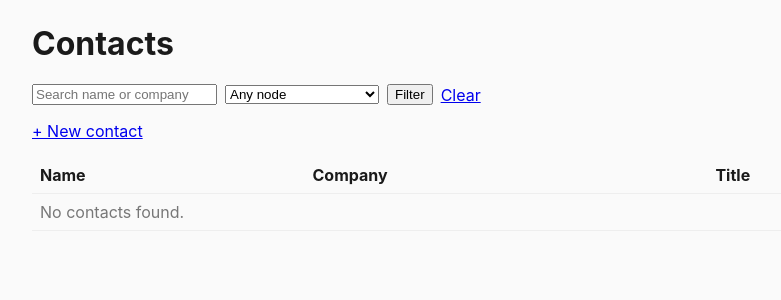
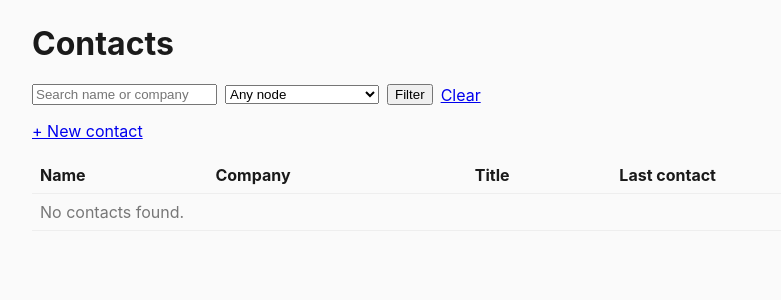
Before and after one commit to DaLu10363/ConTexts, a Flask app: page /contacts in a window 1280 px wide. Shown: the part 45-345 px from the top of the page, without its empty margins (158-939 px from the left). Run offline with Flask 3, Linux system fonts and the light colour scheme; data comes from the database, SQL or seed files in the repository; data that the repository does not hold is empty.

Commit message:
Factor company node scores into contact scoring; add a freshness heat badge
score_contact_nodes() now receives the linked company's node scores
and description as extra context, with an explicit instruction to
weigh them only if the contact's own work history confirms current
employment there - not a hardcoded formula, since the LLM already has
the dates needed to judge whether an affiliation is current or past.

Separately, a "heat" badge (Hot/Warm/Cooling/Cold) shows how recently
each contact was actually engaged with (most recent interaction, or
creation date if none), using a logarithmic decay so very old data
fades out gradually rather than hitting a cliff. It's purely visual -
shown on both the contact page and the contacts list alongside the
literal last-contact date - and never feeds back into any score.

Co-Authored-By: Claude Sonnet 5 <noreply@anthropic.com>

```diff
--- a/app.py
+++ b/app.py
@@ -1,4 +1,5 @@
 import json
+import math
 import os
 import sqlite3
 from datetime import date
@@ -14,6 +15,34 @@ DB_PATH = Path(os.environ.get("CONTEXTS_DB", DEFAULT_DB_PATH))
 
 app = Flask(__name__)
 app.add_template_filter(json.loads, name="from_json")
+
+
+def _freshness(last_contact_str):
+    """Logarithmic recency score from a date/datetime string - purely a
+    visual freshness indicator, never an input to node scoring math."""
+    if not last_contact_str:
+        return None
+    try:
+        last_date = date.fromisoformat(last_contact_str[:10])
+    except ValueError:
+        return None
+    days = max((date.today() - last_date).days, 0)
+    heat = 1 / (1 + math.log10(1 + days))
+    if days <= 14:
+        label, css_class = "Hot", "heat-hot"
+    elif days <= 90:
+        label, css_class = "Warm", "heat-warm"
+    elif days <= 365:
+        label, css_class = "Cooling", "heat-cooling"
+    else:
+        label, css_class = "Cold", "heat-cold"
+    return {
+        "date": last_date.isoformat(),
+        "days": days,
+        "heat": round(heat, 3),
+        "label": label,
+        "css_class": css_class,
+    }
 
 
 def ensure_schema(db):
@@ -145,7 +174,9 @@ def contacts_list():
     node_id = request.args.get("node_id", "").strip()
 
     query = (
-        "SELECT DISTINCT c.* FROM contacts c "
+        "SELECT DISTINCT c.*, "
+        "(SELECT MAX(occurred_at) FROM interactions WHERE contact_id = c.id) AS last_interaction "
+        "FROM contacts c "
         "LEFT JOIN contact_nodes cn ON cn.contact_id = c.id"
     )
     conditions = []
@@ -162,8 +193,16 @@ def contacts_list():
 
     contacts = db.execute(query, params).fetchall()
     nodes = db.execute("SELECT * FROM nodes ORDER BY name").fetchall()
+    freshness_by_contact = {
+        c["id"]: _freshness(c["last_interaction"] or c["created_at"]) for c in contacts
+    }
     return render_template(
-        "contacts_list.html", contacts=contacts, nodes=nodes, q=q, node_id=node_id
+        "contacts_list.html",
+        contacts=contacts,
+        nodes=nodes,
+        q=q,
+        node_id=node_id,
+        freshness_by_contact=freshness_by_contact,
     )
 
 
@@ -302,6 +341,7 @@ def _contact_detail_context(db, contact_id):
             "SELECT * FROM companies WHERE id = ?", (contact["company_id"],)
         ).fetchone()
     all_companies = db.execute("SELECT * FROM companies ORDER BY name").fetchall()
+    last_contact_date = interactions[0]["occurred_at"] if interactions else contact["created_at"]
     return {
         "contact": contact,
         "interactions": interactions,
@@ -313,6 +353,7 @@ def _contact_detail_context(db, contact_id):
         "radar_labels": radar_labels,
         "radar_values": radar_values,
         "radar_unscored": radar_unscored,
+        "freshness": _freshness(last_contact_date),
         "today": date.today().isoformat(),
     }
 
@@ -476,8 +517,22 @@ def suggest_node_scores(contact_id):
     nodes = db.execute("SELECT * FROM nodes ORDER BY name").fetchall()
     profile = json.loads(contact["profile_data"]) if contact["profile_data"] else None
 
+    company = None
+    company_node_scores = None
+    if contact["company_id"] is not None:
+        company = db.execute(
+            "SELECT * FROM companies WHERE id = ?", (contact["company_id"],)
+        ).fetchone()
+        company_node_scores = db.execute(
+            "SELECT n.name, cn.score FROM company_nodes cn "
+            "JOIN nodes n ON n.id = cn.node_id WHERE cn.company_id = ?",
+            (contact["company_id"],),
+        ).fetchall()
+
     try:
-        result = llm.score_contact_nodes(contact, profile, interactions, nodes)
+        result = llm.score_contact_nodes(
+            contact, profile, interactions, nodes, company, company_node_scores
+        )
     except Exception as exc:
         return render_template(
             "contact_detail.html",
--- a/llm.py
+++ b/llm.py
@@ -128,7 +128,9 @@ def analyze_interaction(
     return response.parsed_output
 
 
-def score_contact_nodes(contact, profile, interactions, nodes) -> NodeScoringResult:
+def score_contact_nodes(
+    contact, profile, interactions, nodes, company=None, company_node_scores=None
+) -> NodeScoringResult:
     profile_text = "(no LinkedIn profile parsed yet)"
     if profile:
         work = "; ".join(
@@ -162,6 +164,27 @@ def score_contact_nodes(contact, profile, interactions, nodes) -> NodeScoringRes
 
     node_defs = "\n".join(f"- {n['name']}: {n['description'] or ''}" for n in nodes)
 
+    company_text = "(not linked to a company record)"
+    if company:
+        company_scores_text = (
+            ", ".join(
+                f"{s['name']}={s['score']}"
+                for s in (company_node_scores or [])
+                if s["score"] is not None
+            )
+            or "(not yet scored)"
+        )
+        company_text = (
+            f"Currently recorded as being at: {company['name']}\n"
+            f"  Company description: {company['description'] or '(none)'}\n"
+            f"  Company's own node scores: {company_scores_text}\n"
+            "  A company's node scores are a weak prior for a contact there, "
+            "not a given - weigh them only if the contact's own work history "
+            "above confirms they are CURRENTLY there (not a past employer), "
+            "and discount or ignore them if the employment looks ended or "
+            "uncertain."
+        )
+
     response = _client().messages.parse(
         model=MODEL,
         max_tokens=2048,
@@ -182,6 +205,7 @@ def score_contact_nodes(contact, profile, interactions, nodes) -> NodeScoringRes
                     f"Contact: {contact['name']}\n"
                     f"Bio: {contact['bio'] or '(none)'}\n\n"
                     f"LinkedIn profile:\n{profile_text}\n\n"
+                    f"Company affiliation:\n{company_text}\n\n"
                     f"Logged interactions:\n{interactions_text}\n\n"
                     f"Classifications to score:\n{node_defs}"
                 ),
--- a/static/style.css
+++ b/static/style.css
@@ -101,6 +101,20 @@ h1 {
     margin: 0.5rem 0;
 }
 
+.heat-badge {
+    display: inline-block;
+    padding: 0.1rem 0.5rem;
+    border-radius: 999px;
+    font-size: 0.8rem;
+    font-weight: 600;
+    color: white;
+    margin-right: 0.4rem;
+}
+.heat-badge.heat-hot { background: #e34948; }
+.heat-badge.heat-warm { background: #eb6834; }
+.heat-badge.heat-cooling { background: #5598e7; }
+.heat-badge.heat-cold { background: #184f95; }
+
 .stacked-form label {
     display: flex;
     flex-direction: column;
--- a/templates/contact_detail.html
+++ b/templates/contact_detail.html
@@ -6,6 +6,12 @@
     <h1>{{ contact.name }}</h1>
     <a href="{{ url_for('delete_contact', contact_id=contact.id) }}">Delete contact</a>
 </div>
+{% if freshness %}
+<p class="muted">
+    <span class="heat-badge {{ freshness.css_class }}">{{ freshness.label }}</span>
+    Last contact: {{ freshness.date }} ({{ freshness.days }} day{{ 's' if freshness.days != 1 else '' }} ago)
+</p>
+{% endif %}
 <p class="muted">
     {{ contact.title or '' }}
     {% if contact.title and contact.company %} at {% endif %}
--- a/templates/contacts_list.html
+++ b/templates/contacts_list.html
@@ -18,16 +18,23 @@
 <p><a href="{{ url_for('contact_new') }}">+ New contact</a></p>
 
 <table class="data-table">
-    <thead><tr><th>Name</th><th>Company</th><th>Title</th></tr></thead>
+    <thead><tr><th>Name</th><th>Company</th><th>Title</th><th>Last contact</th></tr></thead>
     <tbody>
         {% for c in contacts %}
+        {% set f = freshness_by_contact.get(c.id) %}
         <tr>
             <td><a href="{{ url_for('contact_detail', contact_id=c.id) }}">{{ c.name }}</a></td>
             <td>{{ c.company or '' }}</td>
             <td>{{ c.title or '' }}</td>
+            <td>
+                {% if f %}
+                <span class="heat-badge {{ f.css_class }}">{{ f.label }}</span>
+                <span class="muted">{{ f.date }}</span>
+                {% endif %}
+            </td>
         </tr>
         {% else %}
-        <tr><td colspan="3" class="muted">No contacts found.</td></tr>
+        <tr><td colspan="4" class="muted">No contacts found.</td></tr>
         {% endfor %}
     </tbody>
 </table>
```
